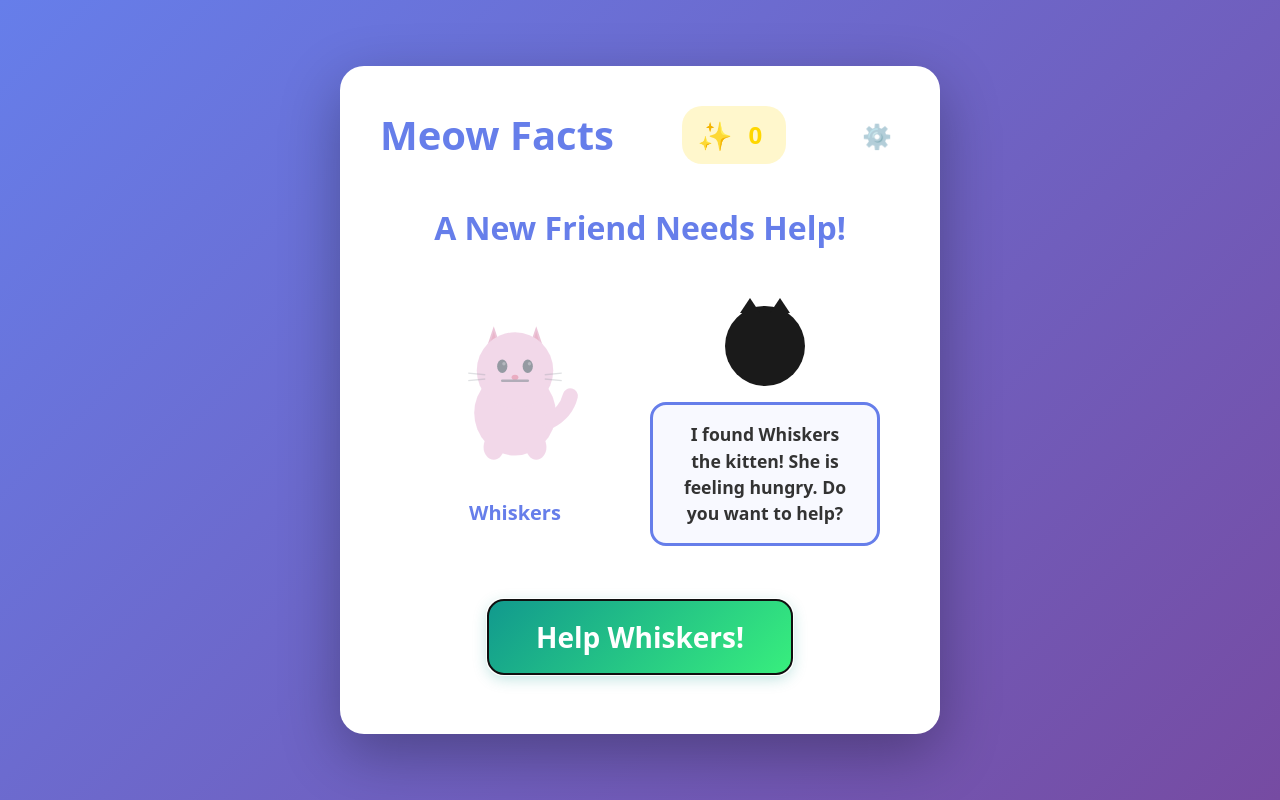
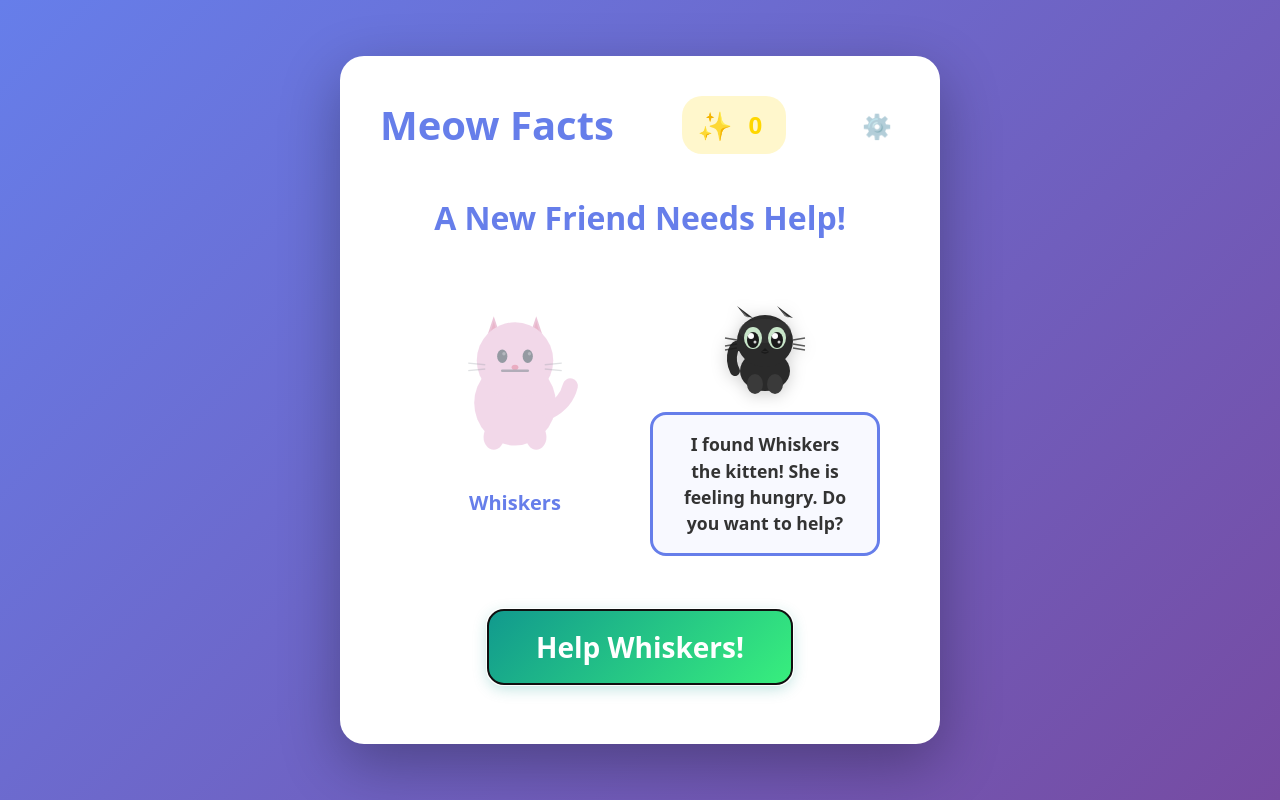
Before and after one commit to positivejam/meow-facts, a React (Vite) app: page / in a window 1280 px wide. Built offline with nearby package versions, Linux system fonts and the light colour scheme.

Commit message:
Sunshine checkpoint
Don't want to lose generated SVG in case things get messed up with purchased one.

```diff
--- a/src/App.css
+++ b/src/App.css
@@ -523,34 +523,6 @@
   margin: 24px 0;
 }
 
-.sunshine-cat {
-  width: 80px;
-  height: 80px;
-  background: #1a1a1a;
-  border-radius: 50%;
-  position: relative;
-}
-
-.sunshine-cat::before,
-.sunshine-cat::after {
-  content: '';
-  position: absolute;
-  top: -8px;
-  width: 0;
-  height: 0;
-  border-left: 10px solid transparent;
-  border-right: 10px solid transparent;
-  border-bottom: 15px solid #1a1a1a;
-}
-
-.sunshine-cat::before {
-  left: 15px;
-}
-
-.sunshine-cat::after {
-  right: 15px;
-}
-
 .sunshine-dialogue {
   background: white;
   padding: 16px 24px;
@@ -781,11 +753,6 @@
     gap: 16px;
   }
 
-  .sunshine-cat {
-    width: 70px;
-    height: 70px;
-  }
-
   .sunshine-dialogue {
     font-size: 1rem;
     padding: 12px 18px;
--- a/src/components/SunshineDialogue.tsx
+++ b/src/components/SunshineDialogue.tsx
@@ -1,4 +1,5 @@
 import type { SunshineDialogueType } from '../types/game';
+import { SunshineSVG } from './SunshineSVG';
 
 interface SunshineDialogueProps {
     dialogue: string;
@@ -8,7 +9,7 @@ interface SunshineDialogueProps {
 export function SunshineDialogue({ dialogue, type }: SunshineDialogueProps) {
     return (
         <div className="sunshine-container">
-            <div className="sunshine-cat"></div>
+            <SunshineSVG />
             <div className={`sunshine-dialogue dialogue-${type}`}>
                 {dialogue}
             </div>
--- /dev/null
+++ b/src/components/SunshineSVG.tsx
@@ -0,0 +1,166 @@
+export function SunshineSVG() {
+    // Sunshine - cute black cat companion with big expressive eyes
+    const bodyDark = '#3a3a3a';
+    const bodyMain = '#2a2a2a';
+    const earInner = '#7a7a7a';
+    const eyeOuter = '#c8e6c9'; // Light mint green
+    const eyePupil = '#1a1a1a';
+
+    return (
+        <svg
+            width="100"
+            height="100"
+            viewBox="0 0 100 100"
+            style={{
+                filter: 'drop-shadow(0 2px 8px rgba(0, 0, 0, 0.2))',
+            }}
+        >
+            {/* Tail */}
+            <path
+                d="M 20 75 Q 15 65 18 55 Q 20 48 25 50"
+                stroke={bodyMain}
+                strokeWidth="10"
+                fill="none"
+                strokeLinecap="round"
+            />
+
+            {/* Body - sitting */}
+            <ellipse
+                cx="50"
+                cy="75"
+                rx="25"
+                ry="20"
+                fill={bodyMain}
+            />
+
+            {/* Legs/paws */}
+            <ellipse cx="40" cy="88" rx="8" ry="10" fill={bodyDark} />
+            <ellipse cx="60" cy="88" rx="8" ry="10" fill={bodyDark} />
+
+            {/* Ears - behind head */}
+            <polygon
+                points="30,20 22,10 38,22"
+                fill={bodyMain}
+            />
+            <polygon
+                points="70,20 62,10 78,22"
+                fill={bodyMain}
+            />
+
+            {/* Inner ears - lighter gray */}
+            <polygon
+                points="30,20 26,14 34,22"
+                fill={earInner}
+            />
+            <polygon
+                points="70,20 66,14 74,22"
+                fill={earInner}
+            />
+
+            {/* Head */}
+            <ellipse
+                cx="50"
+                cy="45"
+                rx="28"
+                ry="26"
+                fill={bodyMain}
+            />
+
+            {/* Head shading (darker on top) */}
+            <ellipse
+                cx="50"
+                cy="35"
+                rx="26"
+                ry="12"
+                fill={bodyDark}
+                opacity="0.5"
+            />
+
+            {/* Eyes - large and expressive */}
+            {/* Left eye outer */}
+            <ellipse
+                cx="38"
+                cy="42"
+                rx="9"
+                ry="11"
+                fill={eyeOuter}
+            />
+            {/* Right eye outer */}
+            <ellipse
+                cx="62"
+                cy="42"
+                rx="9"
+                ry="11"
+                fill={eyeOuter}
+            />
+
+            {/* Eye pupils */}
+            <ellipse
+                cx="38"
+                cy="44"
+                rx="6"
+                ry="8"
+                fill={eyePupil}
+            />
+            <ellipse
+                cx="62"
+                cy="44"
+                rx="6"
+                ry="8"
+                fill={eyePupil}
+            />
+
+            {/* Eye highlights - large for cuteness */}
+            <circle
+                cx="36"
+                cy="40"
+                r="3"
+                fill="white"
+            />
+            <circle
+                cx="60"
+                cy="40"
+                r="3"
+                fill="white"
+            />
+            <circle
+                cx="40"
+                cy="46"
+                r="1.5"
+                fill="white"
+                opacity="0.8"
+            />
+            <circle
+                cx="64"
+                cy="46"
+                r="1.5"
+                fill="white"
+                opacity="0.8"
+            />
+
+            {/* Nose - small triangle */}
+            <polygon
+                points="50,52 47,55 53,55"
+                fill="#1a1a1a"
+            />
+
+            {/* Mouth - cute "w" shape */}
+            <path
+                d="M 47 56 Q 50 58 53 56"
+                stroke="#1a1a1a"
+                strokeWidth="1.5"
+                fill="none"
+                strokeLinecap="round"
+            />
+
+            {/* Whiskers - long and thin */}
+            <line x1="22" y1="44" x2="10" y2="42" stroke="#1a1a1a" strokeWidth="1.5" opacity="0.7" />
+            <line x1="22" y1="48" x2="10" y2="50" stroke="#1a1a1a" strokeWidth="1.5" opacity="0.7" />
+            <line x1="22" y1="52" x2="10" y2="54" stroke="#1a1a1a" strokeWidth="1.5" opacity="0.7" />
+
+            <line x1="78" y1="44" x2="90" y2="42" stroke="#1a1a1a" strokeWidth="1.5" opacity="0.7" />
+            <line x1="78" y1="48" x2="90" y2="50" stroke="#1a1a1a" strokeWidth="1.5" opacity="0.7" />
+            <line x1="78" y1="52" x2="90" y2="54" stroke="#1a1a1a" strokeWidth="1.5" opacity="0.7" />
+        </svg>
+    );
+}
```
